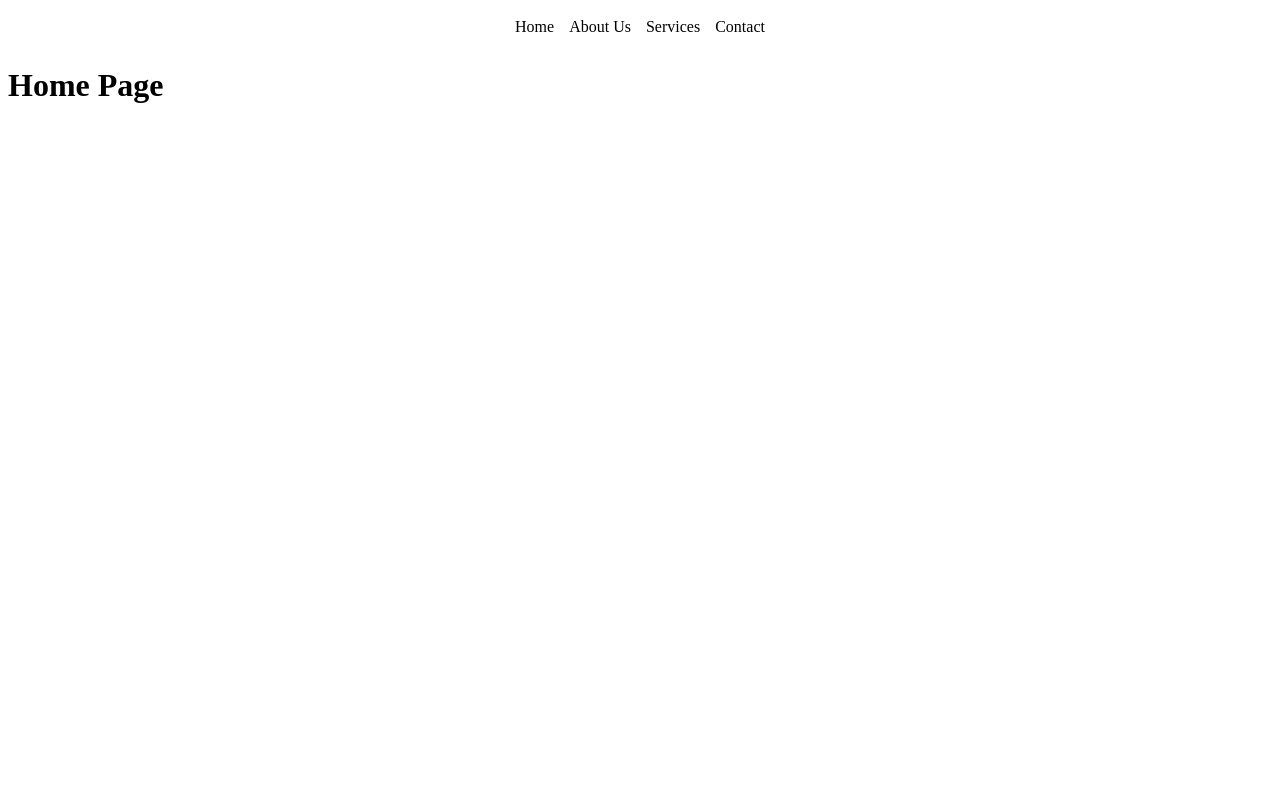
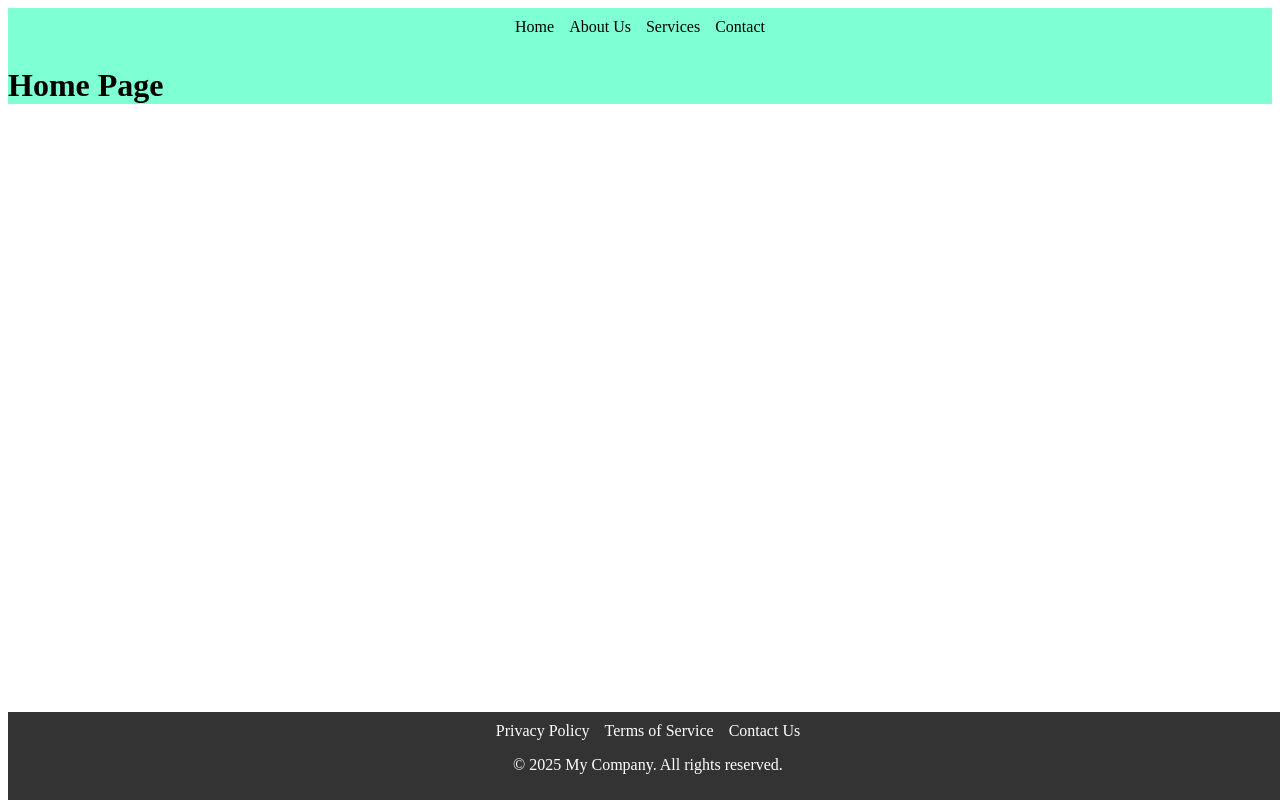
Before and after one commit to AdrianS2002/TemplateWebsite, an Angular app: page /home in a window 1280 px wide. Built offline with nearby package versions, Linux system fonts and the light colour scheme.

Commit message:
modified files for accepting footer

```diff
--- a/public/template-config.json
+++ b/public/template-config.json
@@ -9,5 +9,14 @@
     "sticky": false,
     "transparent": true,
     "visible": true
+  },
+  "footer": {
+    "enabled": true,
+    "sticky": true,
+    "labels": [
+      { "label": "Privacy Policy", "route": "/privacy-policy", "enabled": true },
+      { "label": "Terms of Service", "route": "/terms-of-service", "enabled": true },
+      { "label": "Contact Us", "route": "/contact", "enabled": true }
+    ]
   }
 }
--- a/src/app/app.component.css
+++ b/src/app/app.component.css
@@ -0,0 +1,3 @@
+#app-root{
+    background-color: aquamarine;
+}
--- a/src/app/app.component.html
+++ b/src/app/app.component.html
@@ -1,2 +1,5 @@
-<app-menu></app-menu>
-<router-outlet></router-outlet>
+<div id="app-root">
+  <app-menu></app-menu>
+  <router-outlet></router-outlet>
+  <app-footer></app-footer>
+</div>
--- a/src/app/app.component.ts
+++ b/src/app/app.component.ts
@@ -1,11 +1,12 @@
 import { Component } from '@angular/core';
 import { RouterOutlet } from '@angular/router';
 import { MenuComponent } from "./menu/menu.component";
+import { FooterComponent } from "./footer/footer.component";
 
 @Component({
   selector: 'app-root',
   standalone: true,
-  imports: [RouterOutlet, MenuComponent],
+  imports: [RouterOutlet, MenuComponent, FooterComponent],
   templateUrl: './app.component.html',
   styleUrl: './app.component.css'
 })
--- a/src/app/app.routes.ts
+++ b/src/app/app.routes.ts
@@ -4,10 +4,27 @@
 import { AboutComponent } from './pages/about/about.component';
 import { ServicesComponent } from './pages/services/services.component';
 import { ContactComponent } from './pages/contact/contact.component';
+
+@Component({
+  template:` <h1>Privacy Policy</h1> `,
+  standalone:true
+})
+export class PrivacyPolicyComponent {}
+
+@Component({
+  template:` <h1>Terms of Service</h1> `,
+  standalone:true
+})
+export class TermsOfService {}
+
+
+
 export const routes: Routes = [
   { path: 'home', component: HomeComponent },
   { path: 'about', component: AboutComponent },
   { path: 'services', component: ServicesComponent },
   { path: 'contact', component: ContactComponent },
+  {path: 'privacy-policy', component: PrivacyPolicyComponent},
+  {path: 'terms-of-service', component: TermsOfService},
   { path: '', redirectTo: '/home', pathMatch: 'full' } // Default route
 ];
```
